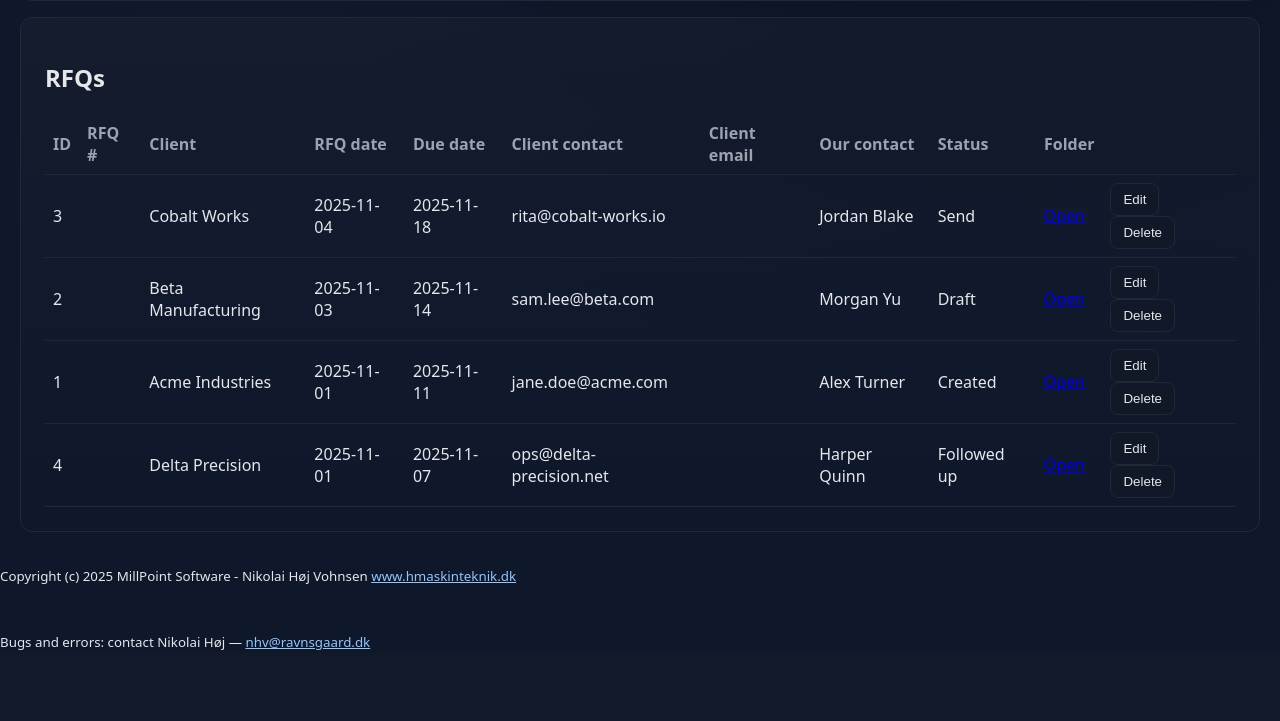
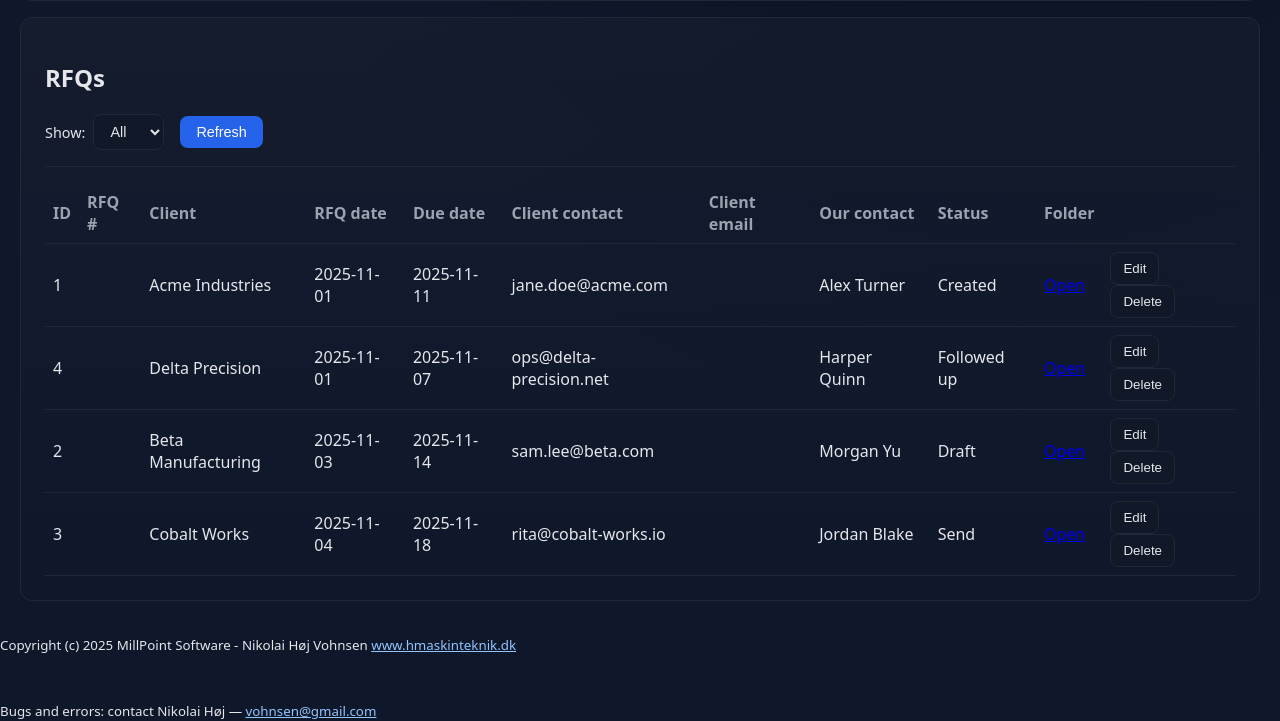
Before and after one commit to Nikolaihoj1/rfq-tracker, a Flask app: page /admin in a window 1280 px wide. Shown: the part 620-1341 px from the top of the page. Before the commit the page ends 1270 px from the top, so only its background shows below. Run offline with Flask 3, Linux system fonts and the light colour scheme; data comes from the database, SQL or seed files in the repository.

Commit message:
Add refresh button and limit selector to admin page - Change default sort order to ascending - Add limit options: 10, 20, 50, 100, All - Add refresh button for manual updates - Update email contact in footer

```diff
--- a/app.py
+++ b/app.py
@@ -36,13 +36,24 @@ def create_app() -> Flask:
     def api_list_rfqs():
         sort_by = request.args.get("sort_by", "rfq_date")
         order = request.args.get("order", "asc")
+        limit_param = request.args.get("limit", "all")
 
         # Validate and normalize
         sort_by = sort_by if sort_by in ALLOWED_SORT_FIELDS else "rfq_date"
         order = order if order in ALLOWED_ORDER else "asc"
 
+        # Parse limit: "all" means None, otherwise convert to int
+        limit = None
+        if limit_param.lower() != "all":
+            try:
+                limit = int(limit_param)
+                if limit < 1:
+                    limit = None
+            except (ValueError, TypeError):
+                limit = None
+
         try:
-            rfqs = fetch_rfqs(app.config["DATABASE_PATH"], sort_by=sort_by, order=order)
+            rfqs = fetch_rfqs(app.config["DATABASE_PATH"], sort_by=sort_by, order=order, limit=limit)
             return jsonify({"items": rfqs})
         except Exception as exc:  # Basic error boundary for visibility during local dev
             return jsonify({"error": str(exc)}), 500
@@ -175,7 +186,7 @@ def ensure_database(db_path: str) -> None:
             )
 
 
-def fetch_rfqs(db_path: str, *, sort_by: str, order: str) -> List[Dict[str, Any]]:
+def fetch_rfqs(db_path: str, *, sort_by: str, order: str, limit: int | None = None) -> List[Dict[str, Any]]:
     # Guard inputs: only allow whitelisted columns and order
     if sort_by not in ALLOWED_SORT_FIELDS:
         sort_by = "rfq_date"
@@ -187,6 +198,13 @@ def fetch_rfqs(db_path: str, *, sort_by: str, order: str) -> List[Dict[str, Any]
         FROM rfq
         ORDER BY {sort_by} {order.upper()}
     """
+
+    # Validate and apply limit safely
+    if limit is not None:
+        if isinstance(limit, int) and limit > 0:
+            query += f" LIMIT {limit}"
+        else:
+            limit = None
 
     with get_connection(db_path) as conn:
         rows = conn.execute(query).fetchall()
--- a/static/admin.js
+++ b/static/admin.js
@@ -3,6 +3,8 @@
 const tableBody = document.querySelector('#rfqTable tbody');
 const form = document.getElementById('rfqForm');
 const resetBtn = document.getElementById('resetBtn');
+const refreshBtn = document.getElementById('refreshBtn');
+const limitSelect = document.getElementById('limitSelect');
 
 const fields = [
   'rfq_id', 'rfq_number', 'client_name', 'rfq_date', 'due_date', 'client_contact', 'client_email', 'our_contact', 'network_folder_link', 'status'
@@ -13,7 +15,8 @@ function clearForm() { for (const f of fields) { const el = getField(f); if (el)
 function fillForm(item) { for (const f of fields) { if (f in item && getField(f)) getField(f).value = item[f] ?? ''; } }
 
 async function loadList() {
-  const res = await fetch('/api/rfqs?sort_by=rfq_date&order=desc');
+  const limit = limitSelect.value;
+  const res = await fetch(`/api/rfqs?sort_by=rfq_date&order=asc&limit=${limit}`);
   const data = await res.json();
   renderTable(Array.isArray(data.items) ? data.items : []);
 }
@@ -118,6 +121,14 @@ resetBtn.addEventListener('click', () => {
   setDefaultFormValues();
 });
 
+refreshBtn.addEventListener('click', () => {
+  loadList();
+});
+
+limitSelect.addEventListener('change', () => {
+  loadList();
+});
+
 function escapeHtml(s) { return String(s).replace(/[&<>\"']/g, c => ({'&':'&amp;','<':'&lt;','>':'&gt;','\"':'&quot;','\'':'&#39;'}[c])); }
 function escapeAttr(s) { return String(s).replace(/[\"']/g, c => ({'\"':'&quot;','\'':'&#39;'}[c])); }
 
--- a/static/styles.css
+++ b/static/styles.css
@@ -267,4 +267,45 @@ input[type="text"]:focus, input[type="date"]:focus, input[type="url"]:focus, .ad
 .admin-table table { width: 100%; border-collapse: collapse; }
 .admin-table th, .admin-table td { border-bottom: 1px solid var(--border); padding: 0.5rem; text-align: left; }
 .admin-table thead th { color: var(--muted); font-weight: 600; }
+.admin-controls {
+  display: flex;
+  align-items: center;
+  gap: 1rem;
+  margin-bottom: 1rem;
+  padding-bottom: 1rem;
+  border-bottom: 1px solid var(--border);
+}
+.admin-controls label {
+  display: flex;
+  align-items: center;
+  gap: 0.5rem;
+  font-size: 0.9rem;
+  color: var(--text);
+}
+.admin-controls select {
+  background: var(--panel);
+  color: var(--text);
+  border: 1px solid var(--border);
+  border-radius: 0.5rem;
+  padding: 0.5rem 0.75rem;
+  font-size: 0.9rem;
+  cursor: pointer;
+}
+.admin-controls select:focus {
+  outline: none;
+  border-color: var(--primary);
+}
+.admin-controls button {
+  background: var(--primary);
+  color: white;
+  border: none;
+  border-radius: 0.5rem;
+  padding: 0.5rem 1rem;
+  font-size: 0.9rem;
+  cursor: pointer;
+  transition: background-color 0.2s;
+}
+.admin-controls button:hover {
+  background: #1d4ed8;
+}
 @media (max-width: 900px) { .form-row { grid-template-columns: 1fr; } }
--- a/templates/admin.html
+++ b/templates/admin.html
@@ -69,6 +69,18 @@
 
       <section class="admin-table">
         <h2>RFQs</h2>
+        <div class="admin-controls">
+          <label>Show:
+            <select id="limitSelect">
+              <option value="10">10</option>
+              <option value="20">20</option>
+              <option value="50">50</option>
+              <option value="100">100</option>
+              <option value="all" selected>All</option>
+            </select>
+          </label>
+          <button id="refreshBtn" type="button">Refresh</button>
+        </div>
         <table id="rfqTable">
           <thead>
             <tr>
@@ -98,7 +110,7 @@
         <br />
 
         <br /><br />
-        Bugs and errors: contact Nikolai Høj — <a class="folder-link" href="mailto:nhv@ravnsgaard.dk">nhv@ravnsgaard.dk</a>
+        Bugs and errors: contact Nikolai Høj — <a class="folder-link" href="mailto:nhv@ravnsgaard.dk">vohnsen@gmail.com</a>
       </small>
     </footer>
   </body>
```
